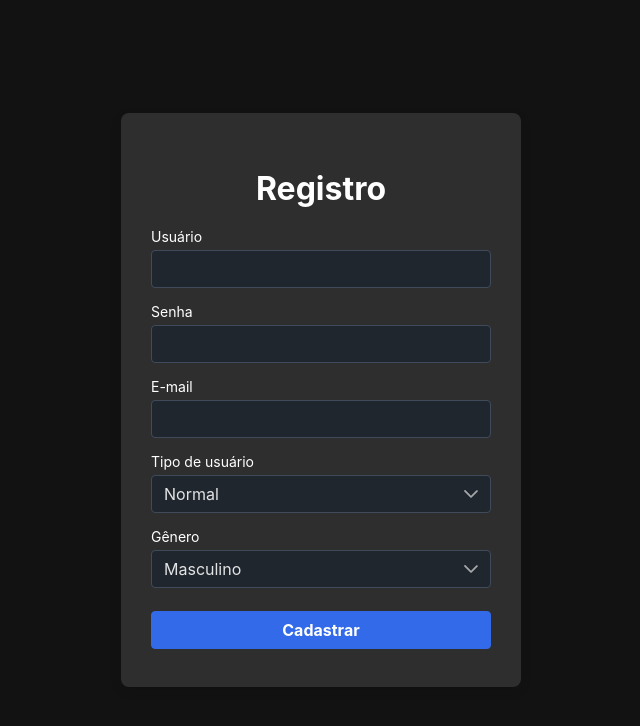
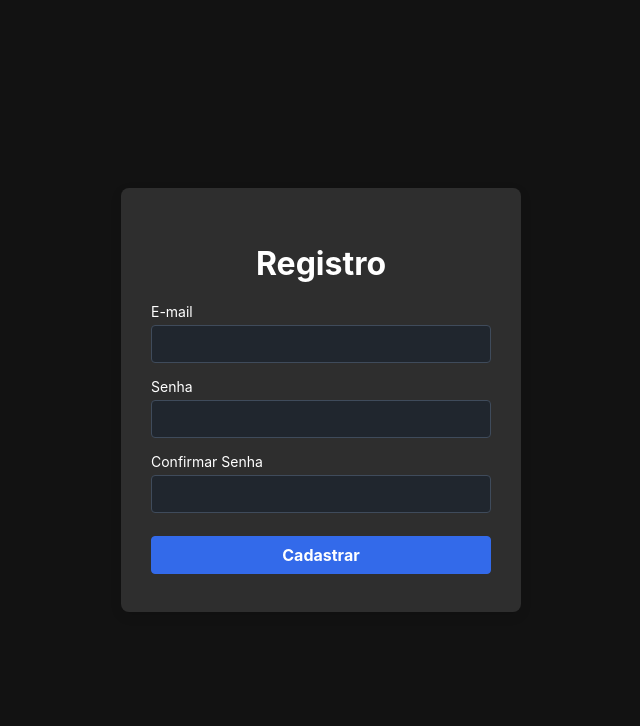
Before and after one commit to PedroScheid/front-admin, a React (Create React App) app: page /register in a window 1280 px wide. Shown: the top 726 px of the page, without its empty margins (319-959 px from the left). Built offline with nearby package versions, Linux system fonts and the light colour scheme.

Commit message:
Adicionar login e register com axios

```diff
--- a/package.json
+++ b/package.json
@@ -10,6 +10,7 @@
     "@types/node": "^16.18.112",
     "@types/react": "^18.3.10",
     "@types/react-dom": "^18.3.0",
+    "axios": "^1.7.7",
     "chart.js": "^4.4.5",
     "date-fns": "^4.1.0",
     "primeicons": "^7.0.0",
--- a/src/screens/Login.tsx
+++ b/src/screens/Login.tsx
@@ -5,14 +5,16 @@ import "primereact/resources/themes/bootstrap4-dark-blue/theme.css";
 import { useNavigate } from "react-router-dom";
 import { toast } from "react-toastify";
 import { Button, Input } from "../components";
+import { BASE_URL } from "../server";
+import axios from "axios";
 
 const Login = () => {
-  const [user, setUser] = useState("");
+  const [email, setEmail] = useState("");
   const [password, setPassword] = useState("");
   const navigate = useNavigate();
 
-  const onChangeUser = (value: string) => {
-    setUser(value);
+  const onChangeEmail = (value: string) => {
+    setEmail(value);
   };
 
   const onChangePassword = (value: string) => {
@@ -21,6 +23,13 @@ const Login = () => {
 
   const handleLogin = async () => {
     try {
+      const user = {
+        email: email,
+        password: password,
+      };
+
+      const response = await axios.post(`${BASE_URL}/auth/token/`, user);
+      console.log("🚀 ~ handleLogin ~ response:", response);
       toast.success("Login bem-sucedido!");
       navigate("/home");
     } catch (error) {
@@ -36,8 +45,8 @@ const Login = () => {
         <Input
           width="100%"
           label="E-mail"
-          value={user}
-          onChange={onChangeUser}
+          value={email}
+          onChange={onChangeEmail}
         />
         <Input
           width="100%"
--- a/src/screens/Register.tsx
+++ b/src/screens/Register.tsx
@@ -1,71 +1,62 @@
 import { useState } from "react";
 import "../App.css";
 import "primereact/resources/themes/bootstrap4-dark-blue/theme.css";
-import { Input, Button, Dropdown } from "../components";
-import { Gender, UserRole } from "../types";
-import { genderOptions, userRoleOptions } from "../utils";
+import { Input, Button } from "../components";
 import { useNavigate } from "react-router-dom";
 import { toast } from "react-toastify";
+import axios from "axios";
+import { BASE_URL } from "../server";
 
 const Register = () => {
-  const [user, setUser] = useState("");
   const [password, setPassword] = useState("");
+  const [confirmPassword, setConfirmPassword] = useState("");
   const [email, setEmail] = useState("");
-  const [userRole, setUserRole] = useState(UserRole.NORMAL);
-  const [gender, setGender] = useState(Gender.MASCULINO);
   const navigate = useNavigate();
 
-  const onChangeUser = (value: string) => {
-    setUser(value);
-  };
+  const onChangePassword = (value: string) => setPassword(value);
+  const onChangeConfirmPassword = (value: string) => setConfirmPassword(value);
+  const onChangeEmail = (value: string) => setEmail(value);
 
-  const onChangePassword = (value: string) => {
-    setPassword(value);
-  };
-
-  const onChangeEmail = (value: string) => {
-    setEmail(value);
-  };
-
-  const onChangeUserRole = (value: UserRole) => {
-    setUserRole(value);
-  };
-
-  const onChangeGender = (value: Gender) => {
-    setGender(value);
+  const validateEmail = (email: string) => {
+    const emailRegex = /^[^\s@]+@[^\s@]+\.[^\s@]+$/;
+    return emailRegex.test(email);
   };
 
   const handleSubmit = async () => {
-    if (!user) {
-      toast.error("Por favor, preencha o nome.");
+    if (!password || !confirmPassword || !email) {
+      toast.error("Todos os campos devem ser preenchidos.");
       return;
     }
 
-    if (!password) {
-      toast.error("Por favor, preencha a senha.");
+    if (!validateEmail(email)) {
+      toast.error("Por favor, insira um e-mail válido.");
       return;
     }
 
-    if (!email) {
-      toast.error("Por favor, preencha o e-mail.");
+    if (password.length < 6) {
+      toast.error("A senha deve ter pelo menos 6 caracteres.");
+      return;
+    }
+
+    if (password !== confirmPassword) {
+      toast.error("As senhas não coincidem.");
       return;
     }
 
     const newUser = {
-      nome: user,
-      senha: password,
       email: email,
-      tipo_usuario: userRole,
-      genero: gender,
+      password1: password,
+      password2: confirmPassword,
     };
-    console.log("🚀 ~ handleSubmit ~ newUser:", newUser);
 
     try {
+      const response = await axios.post(`${BASE_URL}/auth/register/`, newUser);
+      console.log("🚀 ~ handleSubmit ~ response:", response);
+      toast.success("Usuário cadastrado com sucesso!");
       navigate("/login");
-      toast.success("Usuário cadastrado com sucesso!");
     } catch (error) {
       console.error("Erro na requisição:", error);
-      toast.error("Erro na requisição");
+      toast.error("Erro ao cadastrar usuário");
     }
   };
 
@@ -74,9 +65,9 @@ const Register = () => {
       <div className="login-card">
         <h2 className="login-title">Registro</h2>
         <Input
-          label="Usuário"
-          value={user}
-          onChange={onChangeUser}
+          label="E-mail"
+          value={email}
+          onChange={onChangeEmail}
           width="100%"
         />
         <Input
@@ -87,25 +78,13 @@ const Register = () => {
           width="100%"
         />
         <Input
-          label="E-mail"
-          value={email}
-          onChange={onChangeEmail}
+          label="Confirmar Senha"
+          value={confirmPassword}
+          onChange={onChangeConfirmPassword}
+          type="password"
           width="100%"
         />
-        <Dropdown
-          options={userRoleOptions}
-          value={userRole}
-          onChange={onChangeUserRole}
-          label="Tipo de usuário"
-          width="100%"
-        />
-        <Dropdown
-          options={genderOptions}
-          value={gender}
-          onChange={onChangeGender}
-          width="100%"
-          label="Gênero"
-        />
+
         <Button onClick={handleSubmit} width="100%">
           Cadastrar
         </Button>
--- /dev/null
+++ b/src/server/index.ts
@@ -0,0 +1 @@
+export const BASE_URL = "https://webinar-backend-nine.vercel.app/api";
```
Also changed, not shown: 1 other file (tests, documents, lock files or other folders).
